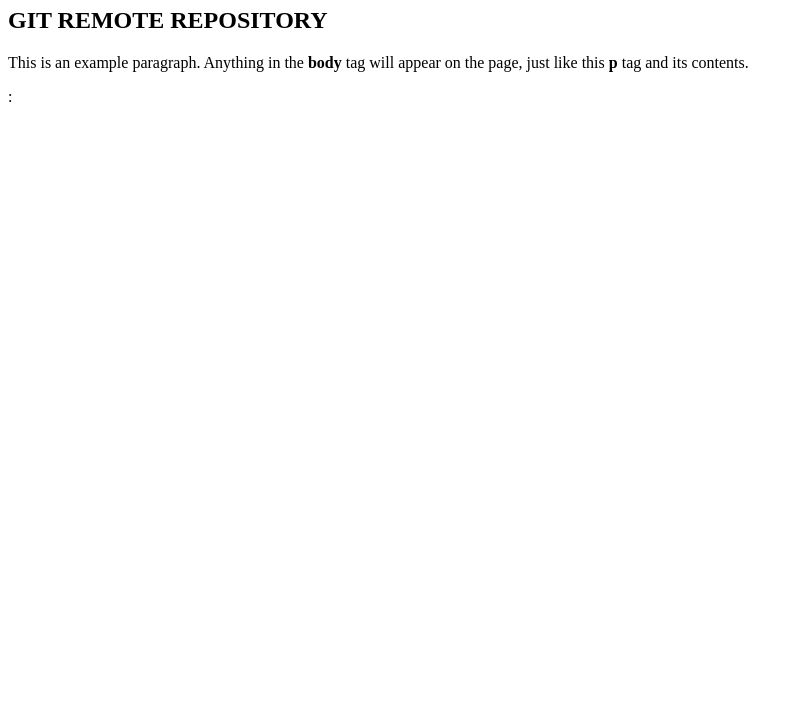
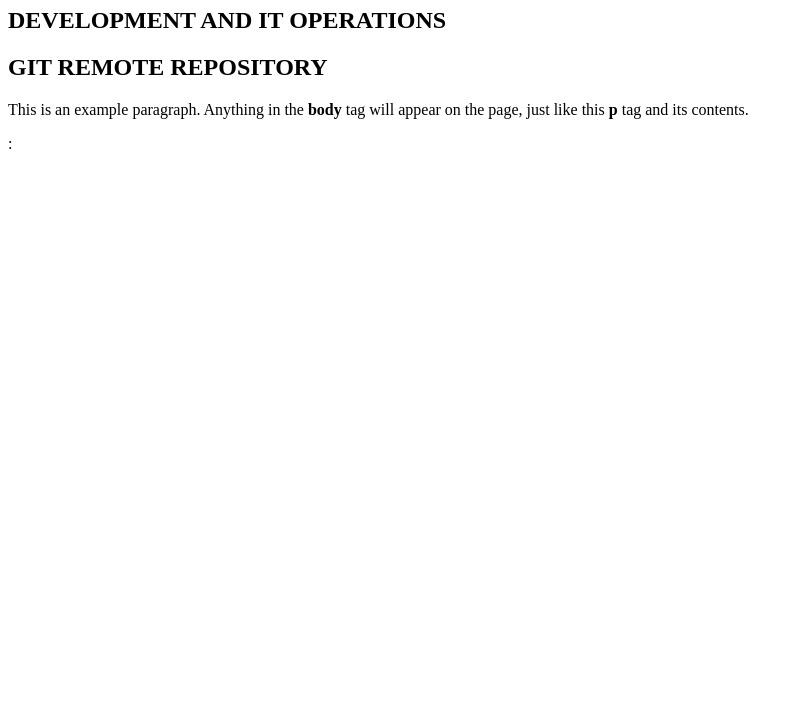
Before and after one commit to pavithra8976/MyProject, a plain HTML site: page index.html in a window 1280 px wide. Shown: the part 99-800 px from the top of the page, without its empty margins (0-803 px from the left). Drawn offline with Linux system fonts and the light colour scheme.

Commit message:
updated file

```diff
--- a/index.html
+++ b/index.html
@@ -3,6 +3,7 @@ d>
       </head>
         <body>
 		    <h1>Welcome to devops class</h1>
+		    <h2>DEVELOPMENT AND IT OPERATIONS</h2>
 		    <h2>GIT REMOTE REPOSITORY</h2>
 		    <p>This is an example paragraph. Anything in the <strong>body</strong> tag will appear on the page, just like this <strong>p</strong> tag and its contents.</p>
 		      </body>
```
